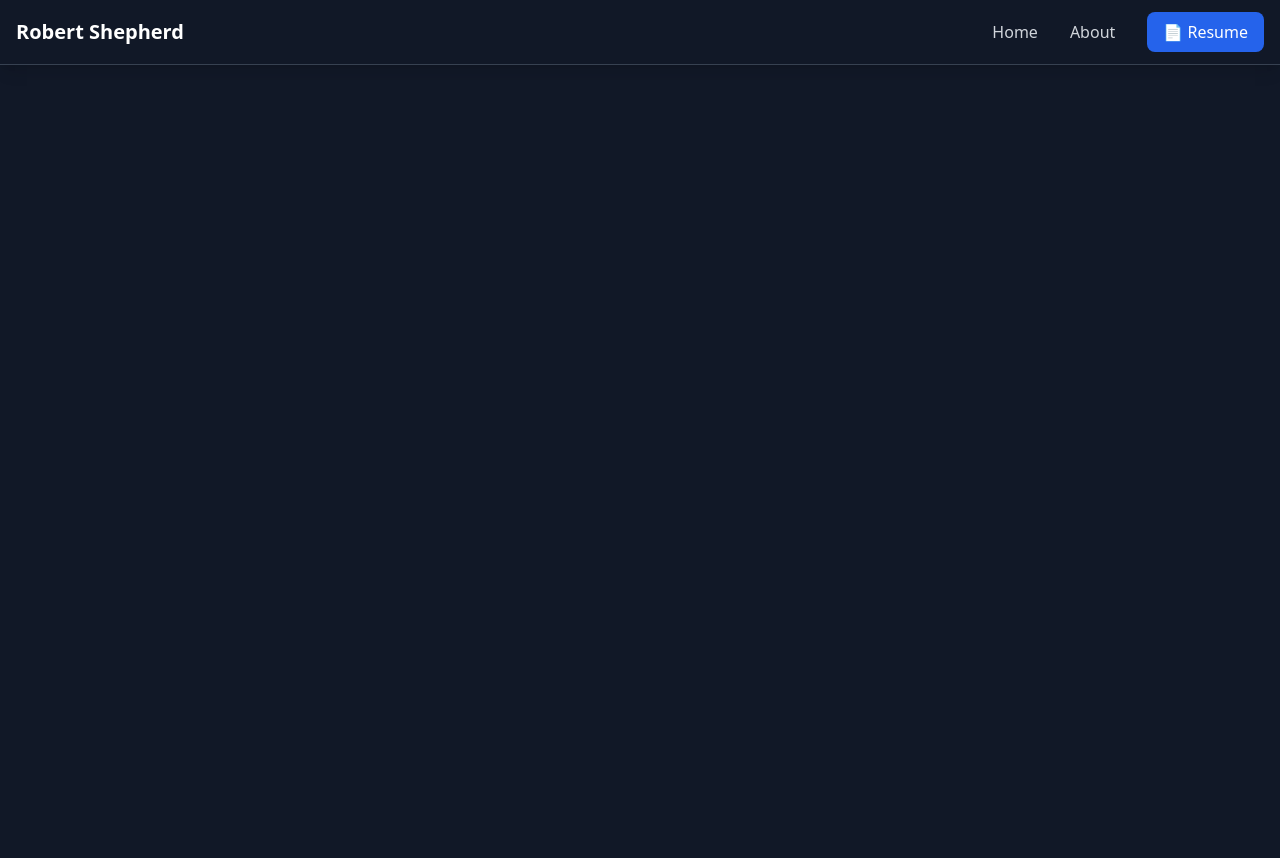
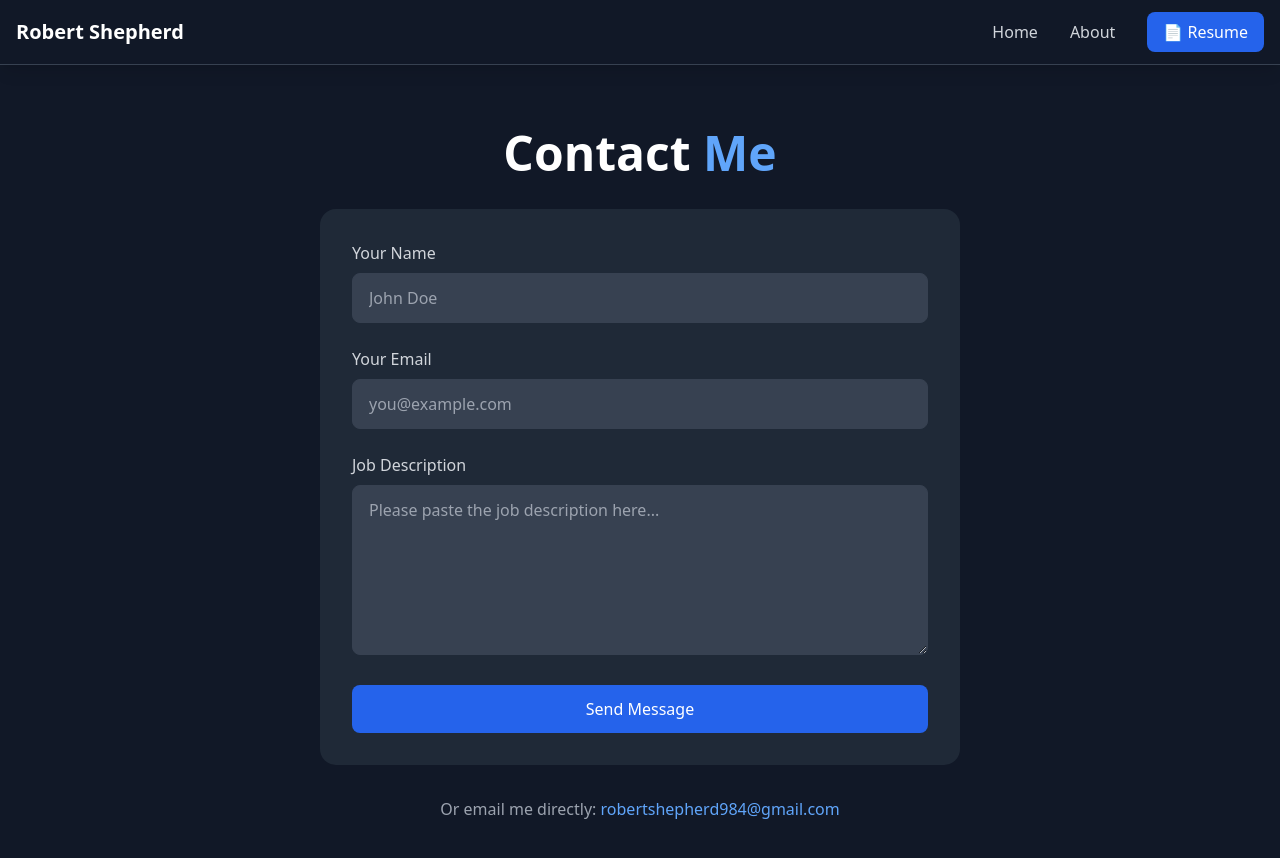
Before and after one commit to robertshepherd984-byte/robertshepherd984.github.io, a React (Vite) app: page /contact in a window 1280 px wide. Shown: the top 858 px of the page. Before the commit the page ends 800 px from the top, so only its background shows below. Built offline with nearby package versions, Linux system fonts and the light colour scheme.

Commit message:
Add working contact form with Web3Forms

```diff
--- a/src/App.jsx
+++ b/src/App.jsx
@@ -1,7 +1,8 @@
 import { BrowserRouter as Router, Routes, Route } from 'react-router-dom';
 import Navbar from './components/Navbar';
 import Hero from './components/Hero';
-import About from './pages/About'; // Import the real About page
+import About from './pages/About';
+import ContactForm from './components/ContactForm';
 
 function App() {
   return (
@@ -15,6 +16,7 @@ function App() {
             </div>
           } />
           <Route path="/about" element={<About />} />
+          <Route path="/contact" element={<ContactForm />} />
         </Routes>
       </div>
     </Router>
--- /dev/null
+++ b/src/components/ContactForm.jsx
@@ -0,0 +1,138 @@
+import { useState } from 'react';
+import { Link } from 'react-router-dom';
+
+const ContactForm = () => {
+  const [isSent, setIsSent] = useState(false);
+  const [isSending, setIsSending] = useState(false);
+  const [error, setError] = useState('');
+
+  const handleSubmit = async (e) => {
+    e.preventDefault();
+    setIsSending(true);
+    setError('');
+
+    // Get the form data
+    const formData = new FormData(e.target);
+
+    // Add your access key (ONLY ONCE)
+    formData.append('access_key', '5fe44bb0-daee-4875-9d24-8fa07821b87f');
+
+    try {
+      const response = await fetch('https://api.web3forms.com/submit', {
+        method: 'POST',
+        body: formData
+      });
+
+      const data = await response.json();
+
+      if (data.success) {
+        setIsSent(true);
+        e.target.reset();
+      } else {
+        setError(data.message || 'Something went wrong');
+      }
+    } catch (err) {
+      setError('Network error. Please try again.');
+    } finally {
+      setIsSending(false);
+    }
+  };
+
+  // Show success message
+  if (isSent) {
+    return (
+      <div className="min-h-screen bg-gray-900 py-16">
+        <div className="container mx-auto px-4 max-w-2xl text-center">
+          <div className="bg-green-600/20 border border-green-500 rounded-2xl p-12">
+            <h2 className="text-3xl font-bold text-white mb-4">Thank You! 🎉</h2>
+            <p className="text-gray-300 text-lg mb-8">
+              Your message has been sent successfully.
+            </p>
+            <Link to="/" className="px-6 py-3 bg-blue-600 text-white rounded-lg hover:bg-blue-700">
+              Return Home
+            </Link>
+          </div>
+        </div>
+      </div>
+    );
+  }
+
+  // Show the form
+  return (
+    <div className="min-h-screen bg-gray-900 py-16">
+      <div className="container mx-auto px-4 max-w-2xl">
+        <h1 className="text-5xl font-bold text-white mb-8 text-center">
+          Contact <span className="text-blue-400">Me</span>
+        </h1>
+
+        {/* IMPORTANT: NO hidden access_key input here */}
+        <form onSubmit={handleSubmit} className="bg-gray-800 rounded-2xl p-8 space-y-6">
+
+          {/* Name field */}
+          <div>
+            <label className="block text-gray-300 mb-2">Your Name</label>
+            <input
+              type="text"
+              name="name"
+              required
+              className="w-full px-4 py-3 bg-gray-700 border border-gray-600 rounded-lg text-white"
+              placeholder="John Doe"
+            />
+          </div>
+
+          {/* Email field */}
+          <div>
+            <label className="block text-gray-300 mb-2">Your Email</label>
+            <input
+              type="email"
+              name="email"
+              required
+              className="w-full px-4 py-3 bg-gray-700 border border-gray-600 rounded-lg text-white"
+              placeholder="you@example.com"
+            />
+          </div>
+
+          {/* Message field */}
+          <div>
+            <label className="block text-gray-300 mb-2">Job Description</label>
+            <textarea
+              name="message"
+              required
+              rows="6"
+              className="w-full px-4 py-3 bg-gray-700 border border-gray-600 rounded-lg text-white"
+              placeholder="Please paste the job description here..."
+            />
+          </div>
+
+          {/* Submit button */}
+          <button
+            type="submit"
+            disabled={isSending}
+            className="w-full py-3 bg-blue-600 text-white rounded-lg hover:bg-blue-700 disabled:opacity-50"
+          >
+            {isSending ? 'Sending...' : 'Send Message'}
+          </button>
+
+          {/* Error message */}
+          {error && (
+            <div className="p-4 bg-red-900/50 border border-red-500 rounded-lg">
+              <p className="text-red-300 text-sm text-center">{error}</p>
+            </div>
+          )}
+        </form>
+
+        {/* Direct email link */}
+        <div className="mt-8 text-center">
+          <p className="text-gray-400">
+            Or email me directly:{' '}
+            <a href="mailto:robertshepherd984@gmail.com" className="text-blue-400">
+              robertshepherd984@gmail.com
+            </a>
+          </p>
+        </div>
+      </div>
+    </div>
+  );
+};
+
+export default ContactForm;
--- a/src/components/Hero.jsx
+++ b/src/components/Hero.jsx
@@ -1,3 +1,5 @@
+import { Link } from 'react-router-dom'; // Add this import at the top
+
 const Hero = () => {
     return(
         <section className="min-h-screen flex items-center bg-gray-900">
@@ -13,9 +15,13 @@ const Hero = () => {
                     <a href="#projects" className="px-8 py-3 bg-blue-600 text-white rounded-lg hover:bg-blue-700 transition-colors text-lg font-medium">
                         View My Work
                     </a>
-                    <a href="#contact" className="px-8 py-3 border-2 border-gray-600 text-gray-300 rounded-lg hover:bg-gray-800 transition-colors text-lg font-medium">
+                    {/* Update this button to use Link */}
+                    <Link
+                        to="/contact"
+                        className="px-8 py-3 border-2 border-gray-600 text-gray-300 rounded-lg hover:bg-gray-800 transition-colors text-lg font-medium"
+                    >
                         Contact Me
-                    </a>
+                    </Link>
                 </div>
             </div>
         </section>
```
